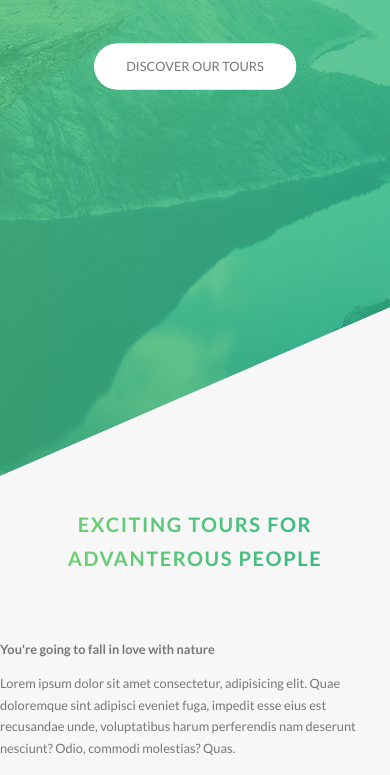
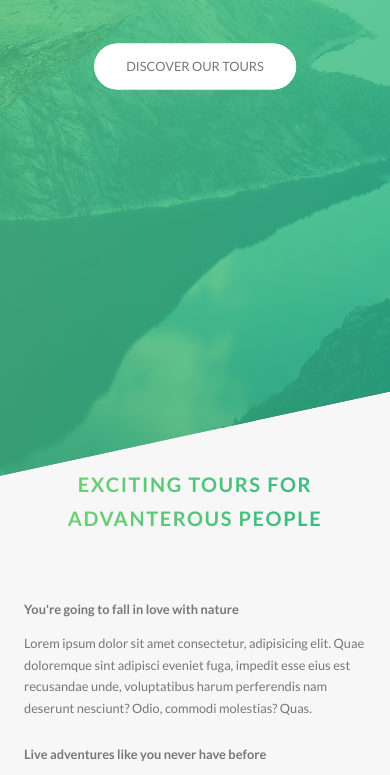
Before and after one commit to radovanovicslobodan/natours, a website: page index.html in a window 390 px wide. Shown: the part 326-1101 px from the top of the page. Drawn offline with Linux system fonts and the light colour scheme.

Commit message:
added media queries to layout SCSS sections

```diff
--- a/sass/layout/_footer.scss
+++ b/sass/layout/_footer.scss
@@ -4,9 +4,17 @@
    font-size: 1.4rem;
    color: $color-gray-light-1;
 
+   @include respond(tab-port) {
+       padding: 8rem 0;
+   }
+
    &__logo-box {
     text-align: center;
     margin-bottom: 8rem;
+
+    @include respond(tab-port) {
+        margin-bottom: 6rem;
+    }
    }
 
    &__logo {
@@ -17,6 +25,11 @@
     border-top: 1px solid $color-gray-light-2;
     padding-top: 2rem;
     display: inline-block; // to have border only occupy length of container
+
+    @include respond(tab-port) {
+        width: 100%;
+        text-align: center;
+    }
    }
 
    &__list {
@@ -56,5 +69,10 @@
         padding-top: 2rem;
         width: 80%;
         float: right;
+
+        @include respond(tab-port) {
+            width: 100%;
+            float: none;
+        }
    }
 }
--- a/sass/layout/_grid.scss
+++ b/sass/layout/_grid.scss
@@ -5,6 +5,7 @@
 
     @include respond(tab-port) {
         max-width: 50rem;
+        padding: 0 3rem;
     }
 
     &:not(:last-child) { // all rows except the last one
--- a/sass/layout/_header.scss
+++ b/sass/layout/_header.scss
@@ -11,6 +11,11 @@
     -webkit-clip-path: polygon(0 0, 100% 0, 100% 75vh, 0 100%);
     clip-path: polygon(0 0, 100% 0, 100% 75vh, 0 100%);
     position: relative;
+
+    @include respond(phone) {
+        -webkit-clip-path: polygon(0 0, 100% 0, 100% 85vh, 0 100%);
+        clip-path: polygon(0 0, 100% 0, 100% 85vh, 0 100%);
+    }
 
     &__logo-box {
         position: absolute;
--- a/sass/layout/_navigation.scss
+++ b/sass/layout/_navigation.scss
@@ -16,6 +16,16 @@
         box-shadow: 0 1rem 3rem rgba($color-black, .1);
         text-align: center;
         cursor: pointer;
+
+        @include respond(tab-port) {
+            top: 4rem;
+            right: 4rem;
+        }
+
+        @include respond(phone) {
+            top: 3rem;
+            right: 3rem;
+        }
     }
 
     &__background { // green circle behind white circle above
@@ -28,6 +38,16 @@
         background-image: radial-gradient($color-primary-light, $color-primary-dark);
         z-index: 10;
         transition: transform 1.2s cubic-bezier(0.645, 0.045, 0.355, 1);
+
+        @include respond(tab-port) {
+            top: 4.5rem;
+            right: 4.5rem;
+        }
+
+        @include respond(phone) {
+            top: 3.5rem;
+            right: 3.5rem;
+        }
     }
 
     &__nav {
--- a/sass/pages/_home.scss
+++ b/sass/pages/_home.scss
@@ -3,6 +3,10 @@
     padding: 25rem 0;
     margin-top: -20vh; // shift block up to cover clip-path header wedge section
     //header was at 95vh and wedge was at 75vh so difference is 20vh
+
+    @include respond(tab-port) {
+        padding: 20rem 0;
+    }
 }
 
 .section-features {
```
Also changed, not shown: css/style2.css.
